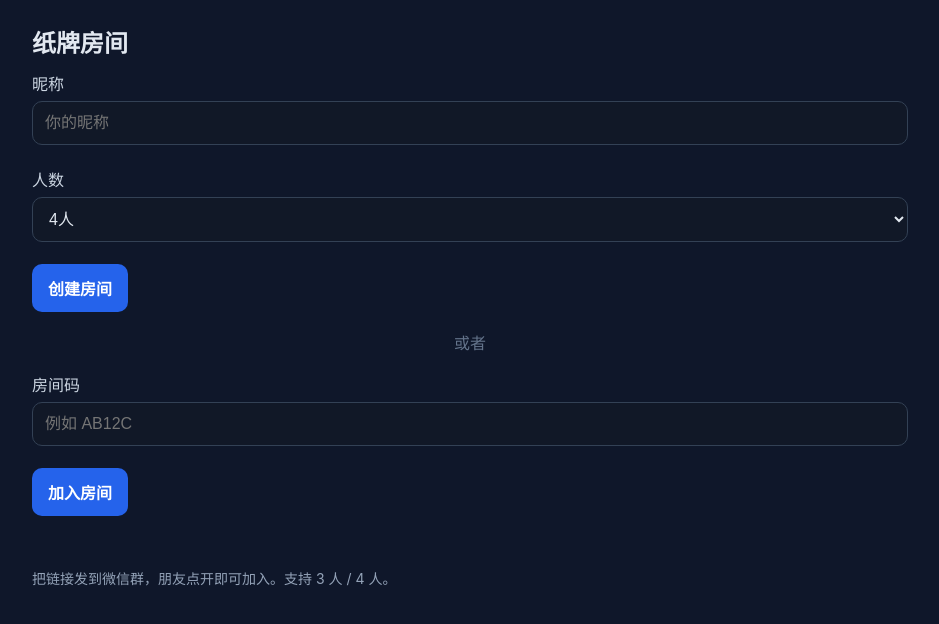
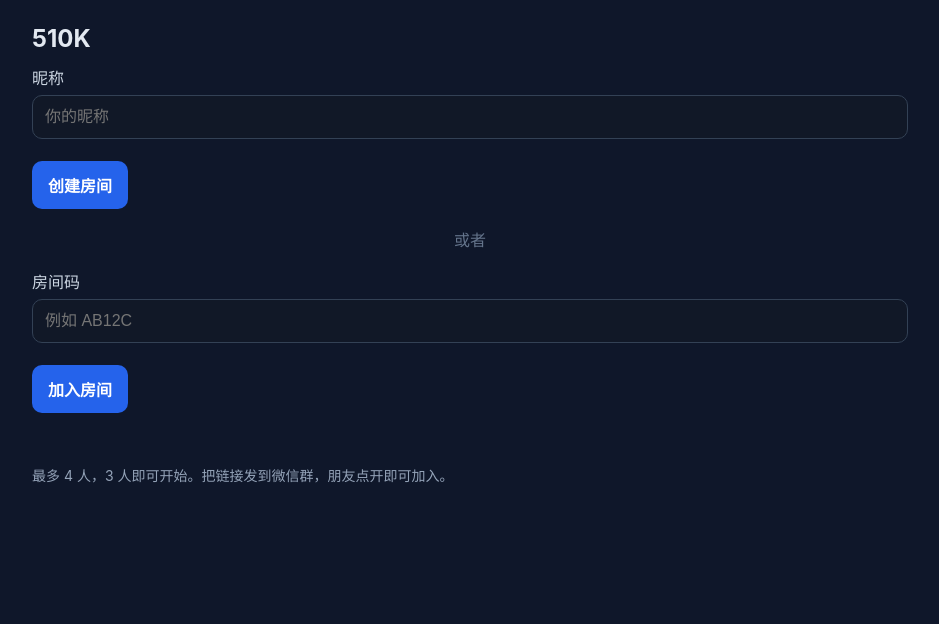
Before and after one commit to zy053199/510K, a website: page public/index.html in a window 1280 px wide. Shown: the whole page, without its empty margins (170-1109 px from the left). Drawn offline with nearby package versions, Linux system fonts and the light colour scheme; no server answers.

Commit message:
Update index.html

```diff
--- a/public/index.html
+++ b/public/index.html
@@ -6,26 +6,18 @@
     name="viewport"
     content="width=device-width, initial-scale=1, maximum-scale=1, user-scalable=no"
   />
-  <title>纸牌房间</title>
+  <title>510K</title>
   <link rel="stylesheet" href="/style.css" />
 </head>
 <body>
   <div id="app">
     <!-- 进入房间 -->
     <section id="enterScreen" class="screen">
-      <h1>纸牌房间</h1>
+      <h1>510K</h1>
 
       <label>
         昵称
         <input id="nameInput" maxlength="12" placeholder="你的昵称" />
-      </label>
-
-      <label>
-        人数
-        <select id="maxPlayersSelect">
-          <option value="3">3人</option>
-          <option value="4" selected>4人</option>
-        </select>
       </label>
 
       <button id="createBtn">创建房间</button>
@@ -41,7 +33,7 @@
 
       <p id="enterError" class="error"></p>
       <p class="hint">
-        把链接发到微信群，朋友点开即可加入。支持 3 人 / 4 人。
+        最多 4 人，3 人即可开始。把链接发到微信群，朋友点开即可加入。
       </p>
     </section>
 
```
